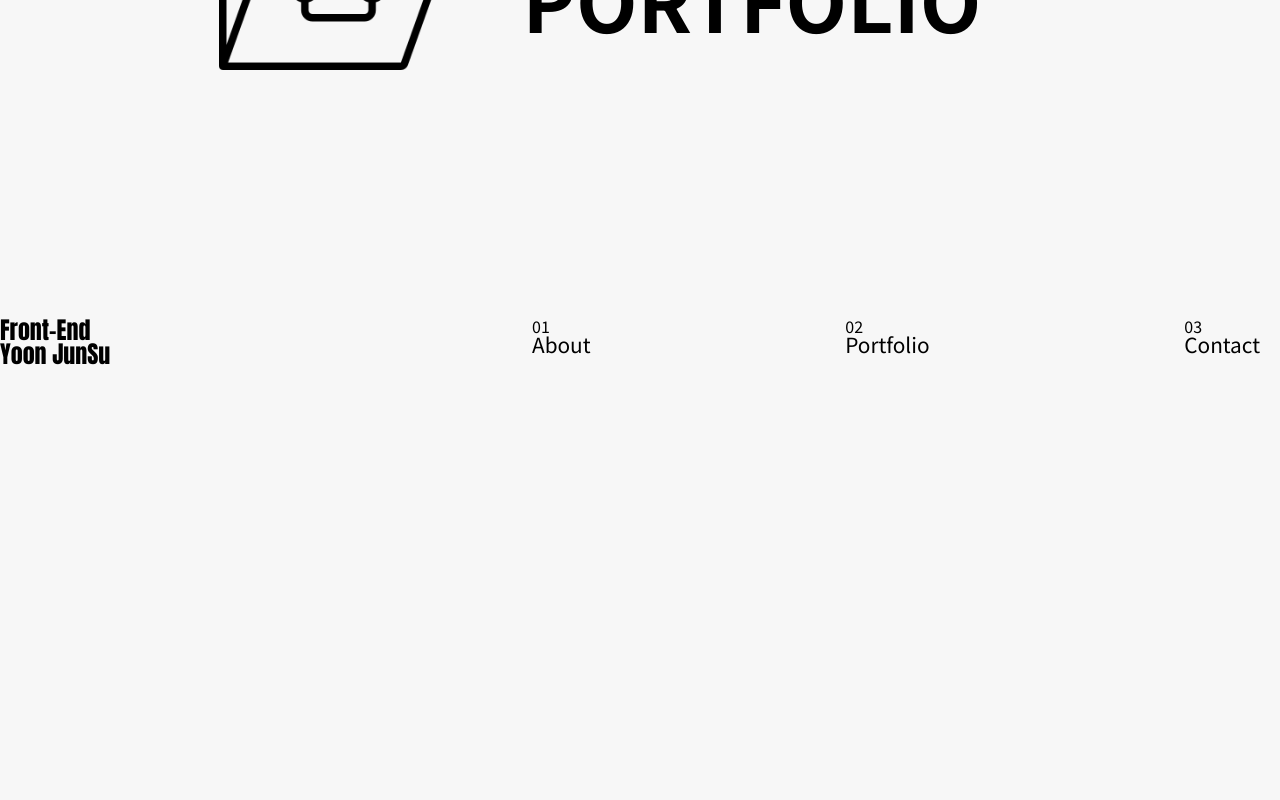
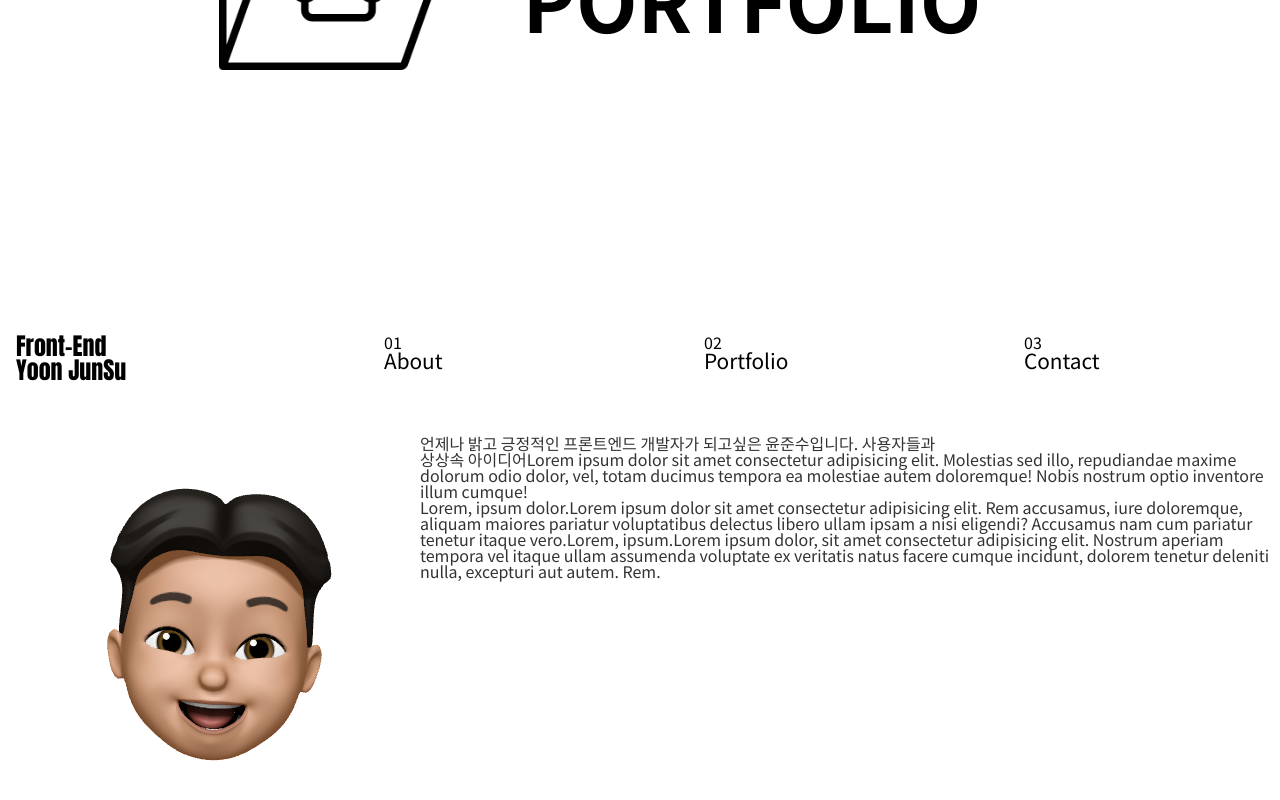
Before and after one commit to hoheesu/Portfolio2, a React (Vite) app: page / in a window 1280 px wide. Shown: the part 402-1202 px from the top of the page. Built offline with nearby package versions, Linux system fonts and the light colour scheme.

Commit message:
Feat: AboutMe컴포넌트 스크롤 이벤트 추가

```diff
--- a/src/components/AboutMe.tsx
+++ b/src/components/AboutMe.tsx
@@ -1,16 +1,69 @@
-import React from "react";
+import React, { useState, useEffect } from "react";
 import styled from "styled-components";
 
 function AboutMe() {
+  const [scrollPosition, setScrollPosition] = useState(0);
+
+  const updateScroll = () => {
+    setScrollPosition(window.scrollY || document.documentElement.scrollTop);
+  };
+
+  useEffect(() => {
+    window.addEventListener("scroll", updateScroll);
+    console.log(scrollPosition);
+  }, []);
   return (
     <AboutMeContainer>
-      <div></div>
+      <LeftBox>
+        <img src="/images/faceIcon.png" alt="" />
+      </LeftBox>
+      <RightBox>
+        <p
+          className={
+            scrollPosition > 200 && scrollPosition < 1000
+              ? "scroll-text"
+              : "scrolled-text"
+          }
+        >
+          언제나 <strong>밝고 긍정적인</strong> 프론트엔드 개발자가 되고싶은
+          <strong> 윤준수</strong>입니다. 사용자들과
+          <br />
+          <strong>상상속 아이디어</strong>
+          Lorem ipsum dolor sit amet consectetur adipisicing elit. Molestias sed
+          illo, repudiandae maxime dolorum odio dolor, vel, totam ducimus
+          tempora ea molestiae autem doloremque! Nobis nostrum optio inventore
+          illum cumque!
+          <br />
+          <strong>Lorem, ipsum dolor.</strong>Lorem ipsum dolor sit amet
+          consectetur adipisicing elit. Rem accusamus, iure doloremque, aliquam
+          maiores pariatur voluptatibus delectus libero ullam ipsam a nisi
+          eligendi? Accusamus nam cum pariatur tenetur itaque vero.
+          <strong>Lorem, ipsum.</strong>Lorem ipsum dolor, sit amet consectetur
+          adipisicing elit. Nostrum aperiam tempora vel itaque ullam assumenda
+          voluptate ex veritatis natus facere cumque incidunt, dolorem tenetur
+          deleniti nulla, excepturi aut autem. Rem.
+        </p>
+      </RightBox>
     </AboutMeContainer>
   );
 }
 const AboutMeContainer = styled.div`
-  height: 100vh;
-  background-color: #ddd;
+  display: flex;
+  height: 200vh;
+`;
+const LeftBox = styled.div``;
+const RightBox = styled.div`
+  .scroll-text {
+    strong {
+      font-weight: 500;
+      color: #1261d6;
+      transition: 0.7s;
+    }
+  }
+  .scrolled-text {
+    color: #333;
+    transition: 1.5s;
+  }
 `;
 
 export default AboutMe;
--- a/src/components/Header.tsx
+++ b/src/components/Header.tsx
@@ -12,7 +12,7 @@ function Header() {
           Yoon JunSu
         </Logo>
       </LogoBox>
-      <Nav>
+      <nav>
         <Ul>
           <Depth1li>
             <TitleNumber>01</TitleNumber>
@@ -35,7 +35,7 @@ function Header() {
             <HeaderTitle>Contact</HeaderTitle>
           </Depth1li>
         </Ul>
-      </Nav>
+      </nav>
     </FlexBox>
   );
 }
@@ -47,21 +47,22 @@ const FlexBox = styled.header`
   display: flex;
   justify-content: space-between;
   cursor: url("/images/mouse-normal.svg"), auto;
+  padding: 1rem;
+  height: max-content;
+  backdrop-filter: blur(3px);
+  /* backdrop-filter: blur(100px); */
 `;
 const Logo = styled.h1`
   font-family: "Anton", sans-serif;
   font-size: 1.5rem;
 `;
-const Nav = styled.nav`
-  width: 60vw;
-  padding: 0 20px;
-`;
-
 const Ul = styled.ul`
   display: flex;
   justify-content: space-between;
 `;
 const Depth1li = styled.li`
+  width: 15rem;
+  margin-left: 5rem;
   &:hover {
     & > ul {
       transform: scaleY(1);
--- a/src/styles/globalStyles.ts
+++ b/src/styles/globalStyles.ts
@@ -8,7 +8,7 @@ const GlobalStyles = createGlobalStyle`
   :root {
     * {
         box-sizing : border-box;
-        background-color: #f7f7f7;
+        /* background-color: #f7f7f7; */
       }
 
   }
```
Also changed, not shown: src/components/LandingMain.tsx (+1 -1 lines), public/images/faceIcon.png (added).
